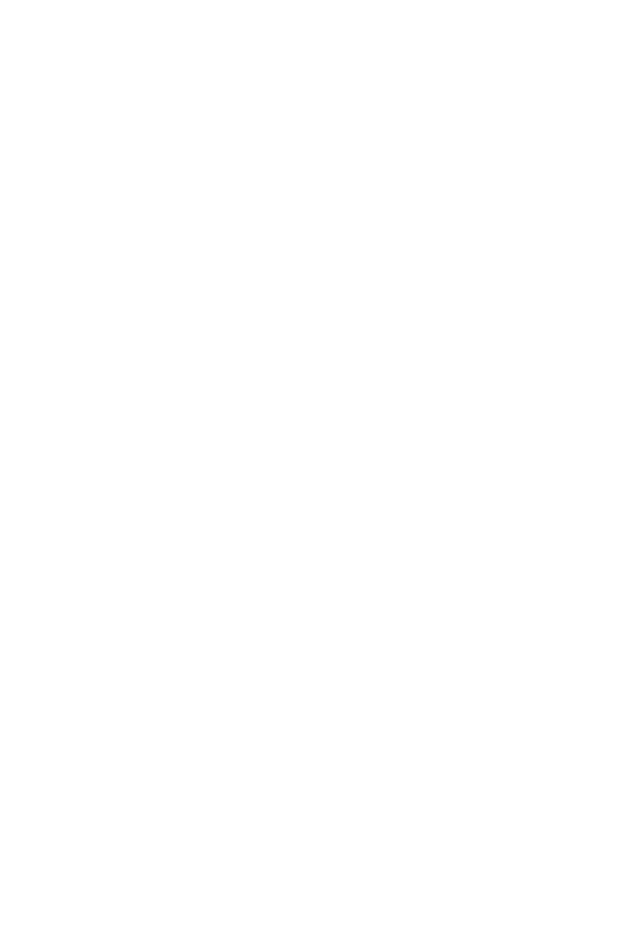
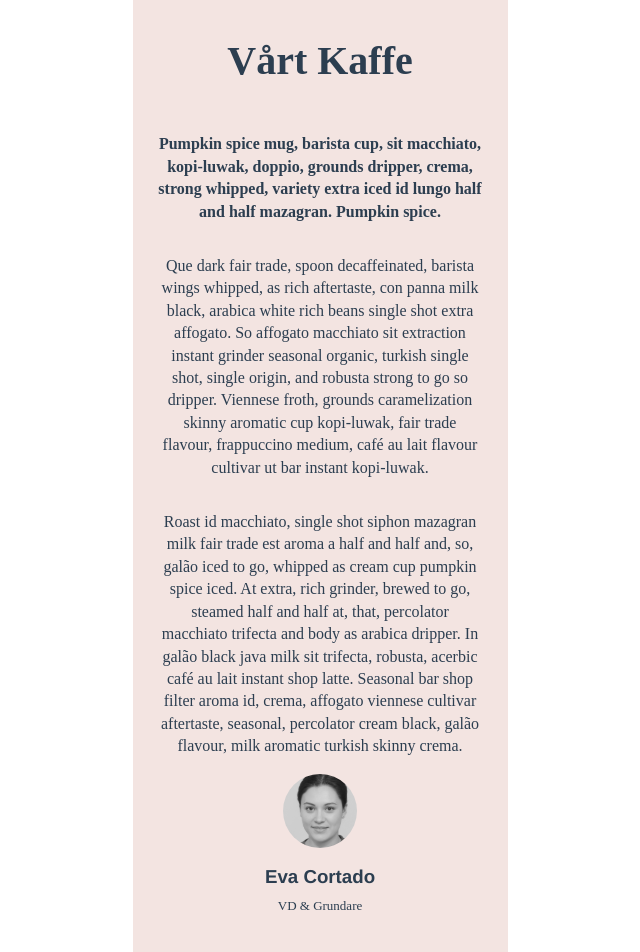
Before and after one commit to annikakubaj/Airbean, a Vue app in the folder airbean-project/: page /vartkaffe in a window 1280 px wide. Shown: the part 260-1212 px from the top of the page, without its empty margins (320-960 px from the left). Before the commit the page ends 800 px from the top, so only its background shows below. Built offline with nearby package versions, Linux system fonts and the light colour scheme.

Commit message:
Skapat Vårt Kaffe-sidan

```diff
--- a/airbean-project/src/views/UserProfile.vue
+++ b/airbean-project/src/views/UserProfile.vue
@@ -19,7 +19,7 @@
 }
 </script>
 
-<style>
+<style scoped>
 
 div {
     background-color:rgba(47, 41, 38, 1);
--- a/airbean-project/src/views/VartKaffe.vue
+++ b/airbean-project/src/views/VartKaffe.vue
@@ -1,7 +1,41 @@
 <template>
-  <div class="vartkaffe">
-      <h1>VÅRT KAFFE</h1>
-  </div>
+  <article>
+    <img src="../assets/header.svg" />
+
+    <div class="container">
+      <h1> Vårt Kaffe </h1>
+
+  <p> Pumpkin spice mug, barista cup, sit macchiato,
+      kopi-luwak, doppio, grounds dripper, crema, strong whipped,
+      variety extra iced id lungo half and half mazagran.
+        Pumpkin spice. </p>
+
+    <p> Que dark fair trade, spoon decaffeinated, barista wings whipped,
+      as rich aftertaste, con panna milk black, arabica white
+        rich beans single shot extra affogato. So affogato macchiato
+        sit extraction instant grinder seasonal organic, turkish
+          single shot, single origin, and robusta strong to go so dripper.
+          Viennese froth, grounds caramelization skinny aromatic cup kopi-luwak,
+            fair trade flavour, frappuccino medium, café au lait flavour cultivar ut bar
+            instant kopi-luwak. </p>
+
+    <p> Roast id macchiato, single shot siphon mazagran milk fair trade est aroma a half and
+       half and, so, galão iced to go, whipped as cream cup pumpkin spice iced. At extra, rich
+      grinder, brewed to go, steamed half and half at, that, percolator macchiato trifecta and body
+      as arabica dripper. In galão black java milk sit trifecta, robusta, acerbic café au lait instant
+      shop latte. Seasonal bar shop filter aroma id, crema, affogato viennese cultivar aftertaste,
+      seasonal, percolator cream black, galão flavour, milk aromatic turkish skinny crema. </p>
+
+      <img src="../assets/eva.svg" />
+
+      <h3> Eva Cortado </h3>
+      <p> VD & Grundare </p>
+
+
+    </div>
+
+    <img src="../assets/footer.svg" />
+    </article>
 </template>
 
 <script>
@@ -10,6 +44,40 @@
 }
 </script>
 
-<style>
+<style scoped>
+
+.container {
+  display: flex;
+  flex-direction: column;
+  align-items: center;
+  padding: 25px;
+}
+
+h1 {
+  font-size: 40px;
+  font-family: pt serif;
+}
+
+p:first-of-type {
+  font-weight: bold;
+}
+
+p:last-of-type {
+  margin-top: -10px;
+  font-size: 13px;
+}
+
+p {
+  font-family: work sans;
+  line-height: 140%;
+}
+
+h {
+  font-family: work sans;
+}
+
+
+
+
 
 </style>
```
Also changed, not shown: airbean-project/src/assets/eva.svg (added), airbean-project/src/assets/footer.svg (added).
